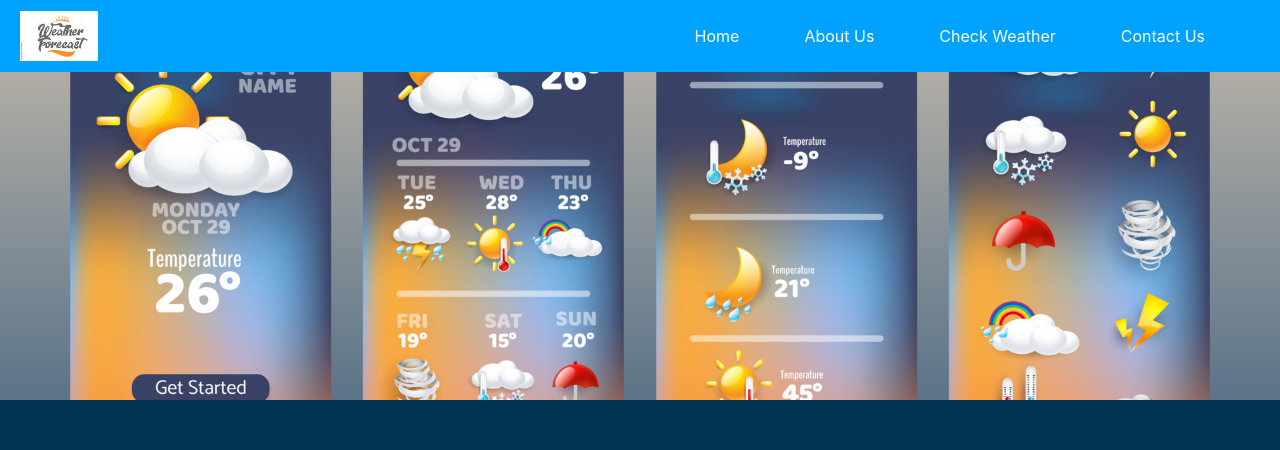
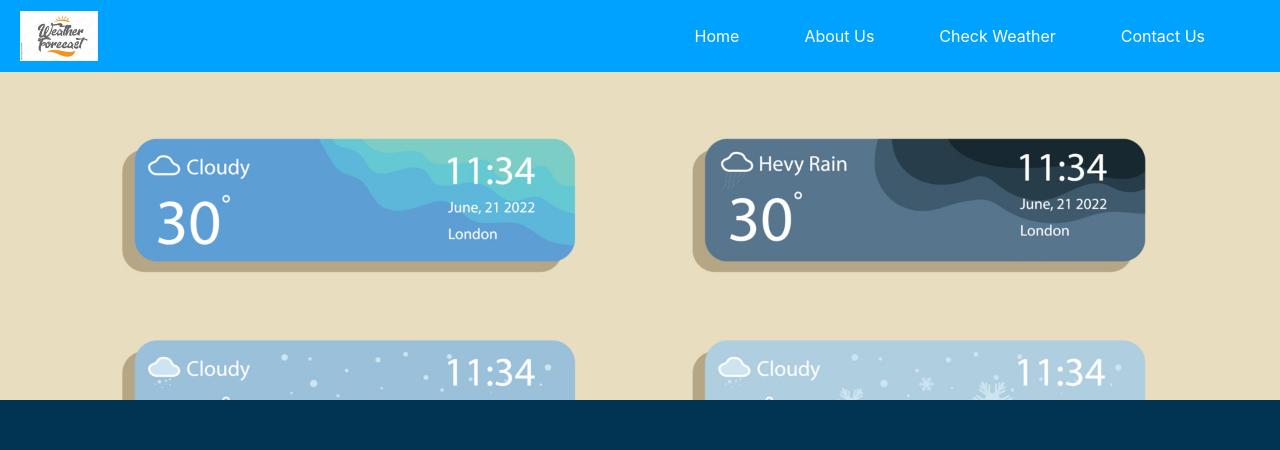
Before and after one commit to FredLenrie/forecastly-react, a React (Create React App) app: page / in a window 1280 px wide. Shown: the top 450 px of the page. Built offline with nearby package versions, Linux system fonts and the light colour scheme.

Commit message:
adding codelines for image slider to be able to change within 5 seconds

```diff
--- a/src/components/HomeSection.js
+++ b/src/components/HomeSection.js
@@ -2,27 +2,32 @@ import React, { useEffect, useState } from 'react';
 import './HomeSection.css';
 
 const HomeSection = () => {
+  const images = [
+    `${process.env.PUBLIC_URL}/image1.jpg`,
+    `${process.env.PUBLIC_URL}/image2.jpg`,
+    `${process.env.PUBLIC_URL}/image3.jpg`,
+    `${process.env.PUBLIC_URL}/image4.jpg`,
+  ];
+
   const [currentIndex, setCurrentIndex] = useState(0);
-
-  const images = [
-    '../../public/image1.jpg',
-    '../../public/image2.jpg',
-    '../../public/image3.jpg',
-    '../../public/image4.jpg',
-  ];
 
   useEffect(() => {
     const intervalId = setInterval(() => {
-      setCurrentIndex(prevIndex => (prevIndex + 1) % images.length);
-    }, 5000);
+      setCurrentIndex((prevIndex) => (prevIndex + 1) % images.length);
+    }, 5000); // Change image every 5 seconds
 
+    // Cleanup the interval on component unmount
     return () => clearInterval(intervalId);
   }, [images.length]);
 
   return (
     <section id="home" className="home-section">
       <section className="image-slider">
-        <img id="slider-img" src={`${process.env.PUBLIC_URL}/image1.jpg`} alt="Weather Image" />
+      <img
+        id="slider-img"
+        src={images[currentIndex]}
+        alt={`Slide ${currentIndex + 1}`}
+      />
       </section>
 
       <section className="text-content">
```
